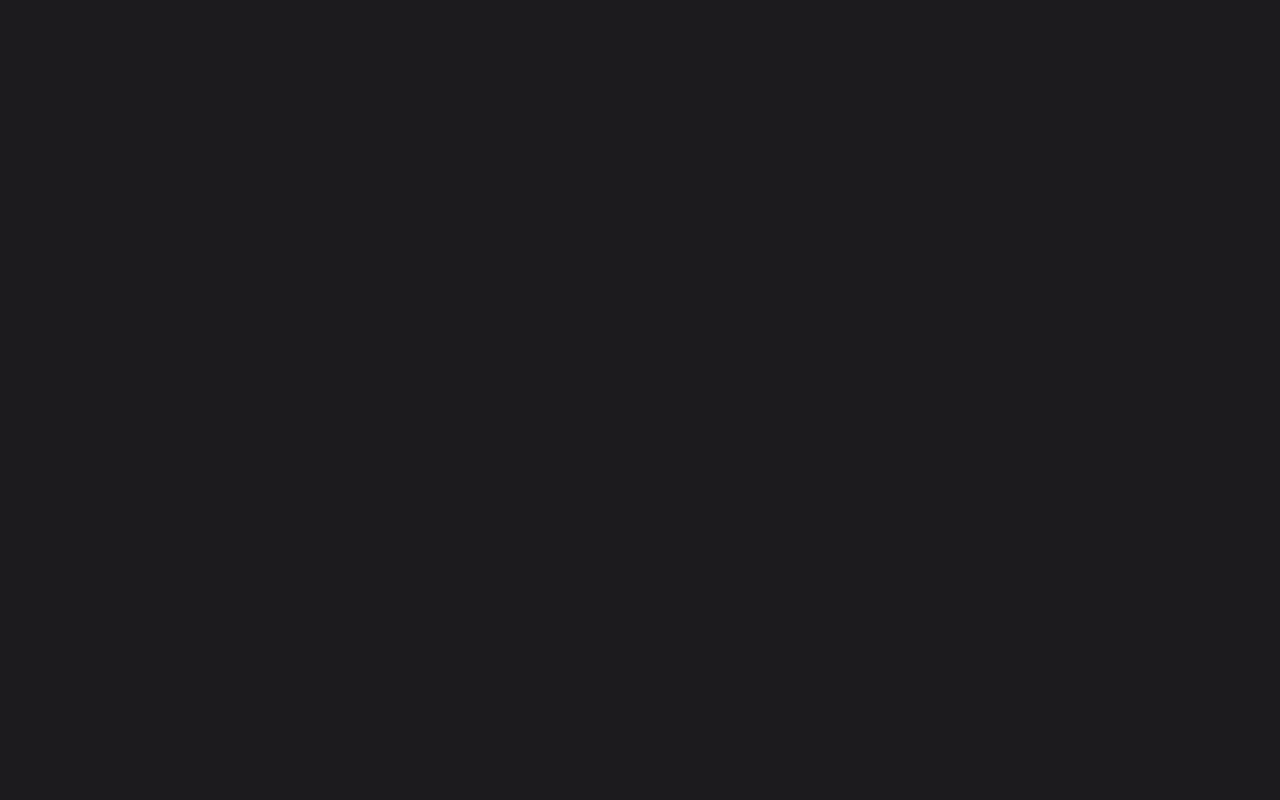
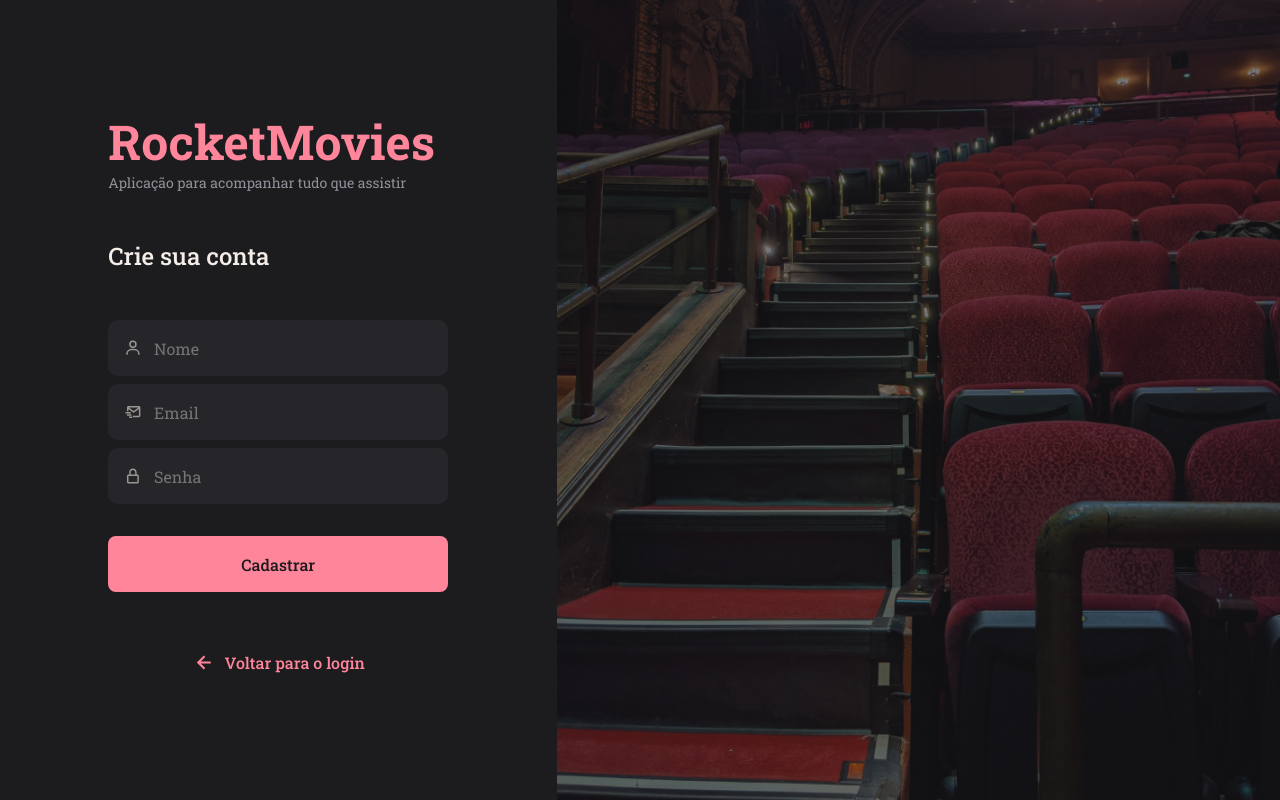
Before and after one commit to brunaporato/rocketmovies, a React (Vite) app: page /register in a window 1280 px wide. Before the commit this address had no page. Built offline with nearby package versions, Linux system fonts and the light colour scheme.

Commit message:
users register

```diff
--- a/package.json
+++ b/package.json
@@ -10,6 +10,7 @@
     "preview": "vite preview"
   },
   "dependencies": {
+    "axios": "^1.4.0",
     "react": "^18.2.0",
     "react-dom": "^18.2.0",
     "react-icons": "^4.9.0",
--- a/src/pages/Register/index.jsx
+++ b/src/pages/Register/index.jsx
@@ -1,25 +1,73 @@
 import { Container, Form, Background } from "./styles";
-
-import { Link } from "react-router-dom";
+import { useState } from "react";
+import { Link, useNavigate } from "react-router-dom";
 
 
 import { Input } from "../../components/Input"
 import { Button } from "../../components/Button"
+import { api } from "../../services/api";
 
 import { BiUser, BiMailSend, BiLockAlt, BiLeftArrowAlt } from "react-icons/bi";
 
 export function Register() {
+  const [name, setName] = useState("");
+  const [email, setEmail] = useState("");
+  const [password, setPassword] = useState("");
+
+  const navigate = useNavigate();
+
+  function handleRegister() {
+    if(!name || !email || !password) {
+      return alert("Preencha todos os campos!");
+    }
+
+    api.post("/users", { name, email, password })
+    .then(() => {
+      alert("Usuário cadastrado com sucesso!");
+      navigate("/");
+    })
+    .catch(error => {
+      if(error.response) {
+        alert(error.response.data.message);
+      } else {
+        alert("Não foi possível cadastrar.");
+      }
+    });
+  }
+
   return (
     <Container>
       <Form>
         <h1>RocketMovies</h1>
         <p>Aplicação para acompanhar tudo que assistir</p>
         <h2>Crie sua conta</h2>
-        <Input type="text" placeholder="Nome" icon={BiUser} />
-        <Input type="text" placeholder="Email" icon={BiMailSend} />
-        <Input type="password" placeholder="Senha" icon={BiLockAlt} />
-        <Button title="Cadastrar" isActive />
-        <Link to="/"><BiLeftArrowAlt /> Voltar para o login</Link>
+        <Input
+          type="text"
+          placeholder="Nome"
+          icon={BiUser}
+          onChange={e => setName(e.target.value)}
+        />
+
+        <Input
+          type="text"
+          placeholder="Email"
+          icon={BiMailSend}
+          onChange={e => setEmail(e.target.value)}
+        />
+        <Input
+          type="password"
+          placeholder="Senha"
+          icon={BiLockAlt}
+          onChange={e => setPassword(e.target.value)}
+        />
+
+        <Button
+          title="Cadastrar"
+          isActive
+          onClick={handleRegister}
+        />
+
+        <Link className="link" to="/"><BiLeftArrowAlt /> Voltar para o login</Link>
       </Form>
       <Background />
     </Container>
--- a/src/pages/Register/styles.js
+++ b/src/pages/Register/styles.js
@@ -36,7 +36,7 @@ export const Form = styled.form`
     margin-bottom: 4.8rem;
   }
 
-  > button {
+  a {
     height: 5.6rem;
     display: flex;
     justify-content: center;
@@ -44,7 +44,7 @@ export const Form = styled.form`
     margin-top: 2.4rem;
   }
 
-  a {
+  .link {
     display: flex;
     align-items: center;
     justify-content: center;
--- a/src/pages/SignIn/index.jsx
+++ b/src/pages/SignIn/index.jsx
@@ -16,7 +16,7 @@ export function SignIn() {
         <Input type="text" placeholder="Email" icon={BiMailSend} />
         <Input type="password" placeholder="Senha" icon={BiLockAlt} />
         <Button title="Entrar" isActive />
-        <Link to="/register">Criar conta</Link>
+        <Link className="link" to="/register">Criar conta</Link>
       </Form>
       <Background />
     </Container>
--- a/src/pages/SignIn/styles.js
+++ b/src/pages/SignIn/styles.js
@@ -36,7 +36,7 @@ export const Form = styled.form`
     margin-bottom: 4.8rem;
   }
 
-  > button {
+  > a {
     height: 5.6rem;
     display: flex;
     justify-content: center;
@@ -44,7 +44,7 @@ export const Form = styled.form`
     margin-top: 2.4rem;
   }
 
-  a {
+  .link {
     text-align: center;
     color: ${({theme}) => theme.colors.pink};
     margin-top: 4.2rem;
--- a/src/routes/index.jsx
+++ b/src/routes/index.jsx
@@ -5,7 +5,7 @@ import { AppRoutes } from "./app.routes";
 export function Routes() {
   return (
     <BrowserRouter>
-    <AppRoutes />
+     <AuthRoutes />
     </BrowserRouter>
   )
 }
--- /dev/null
+++ b/src/services/api.js
@@ -0,0 +1,5 @@
+import axios from "axios";
+
+export const api = axios.create({
+  baseURL: "http://localhost:3333"
+});
```
Also changed, not shown: 1 other file (tests, documents, lock files or other folders).
